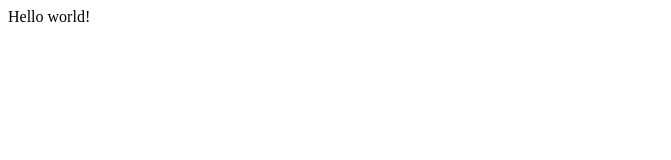
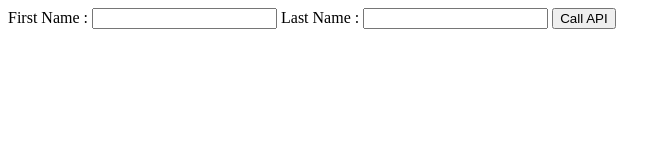
Before and after one commit to opheliah95/AWSLearningProject, a plain HTML site: page index.html in a window 1280 px wide. Shown: the whole page, without its empty margins (0-671 px from the left). Drawn offline with Linux system fonts and the light colour scheme.

Commit message:
[HTML] Test form

```diff
--- a/index.html
+++ b/index.html
@@ -5,6 +5,13 @@
     <title>Hello World</title>
 </header>
 <body>
-    Hello world!
+    <form>
+        <label>First Name :</label>
+        <input type="text">
+        <label>Last Name :</label>
+        <input type="text">
+        <!-- this button will call API -->
+        <button type="button">Call API</button>
+    </form>
 </body>
 </html>
```
